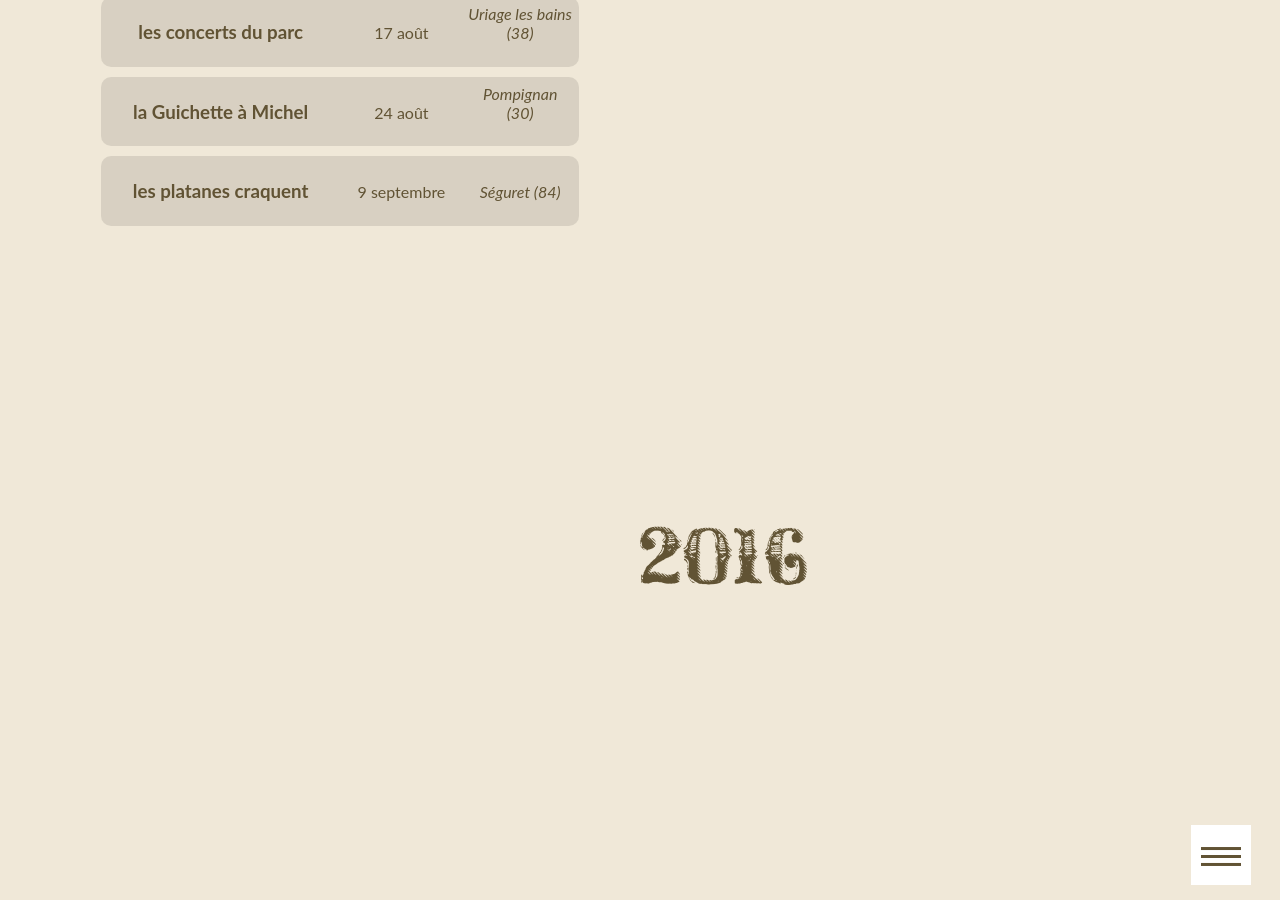
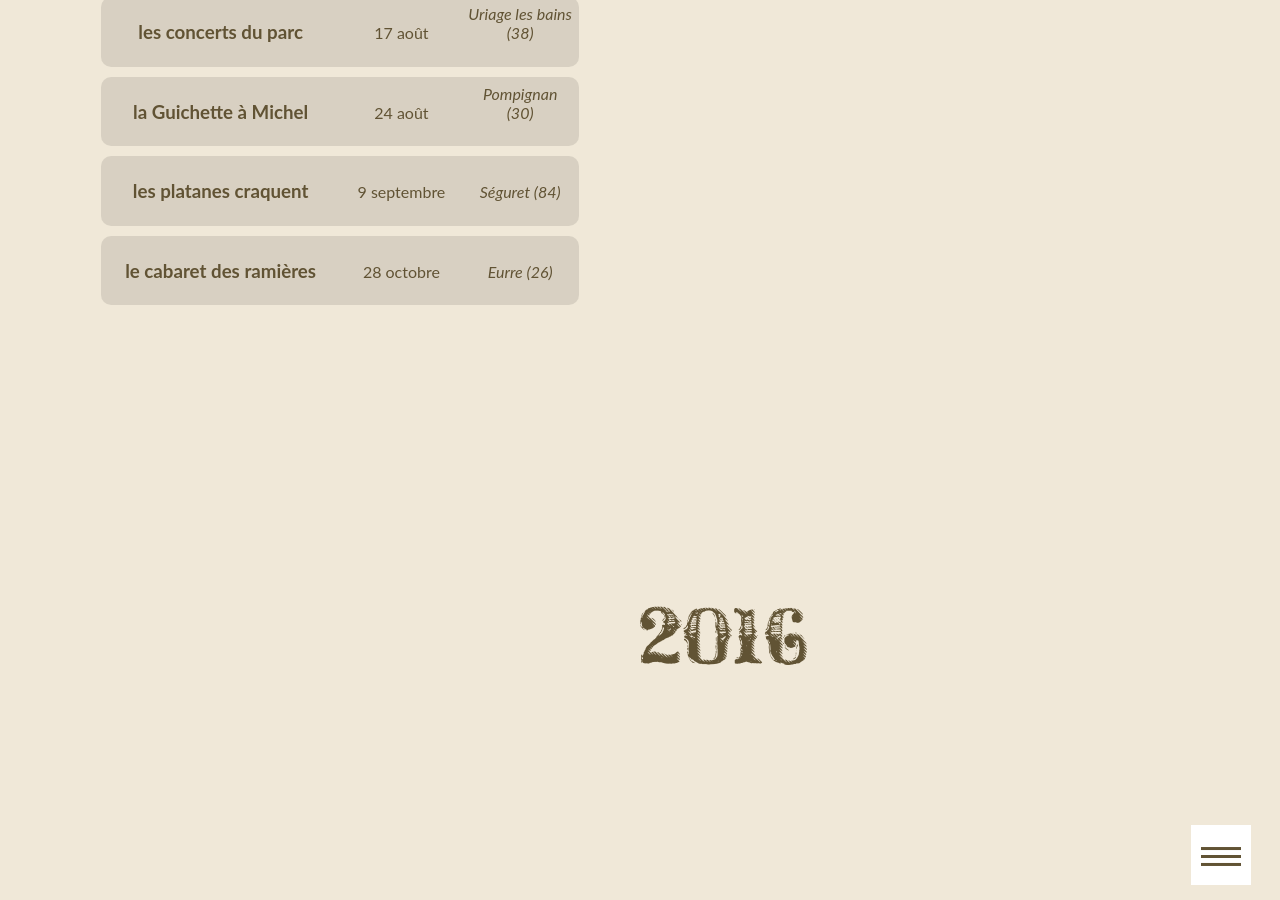
Before and after one commit to ftmftrs/ftmftrs.github.io, a Jekyll site: the page built from concert/index.html, in a window 1280 px wide and 900 px high, scrolled down 2177 px. Built offline with Jekyll 4.4.1, drawn with Linux system fonts in a browser that asks for light colours; Markdown is read by kramdown in place of the engine named in the settings; comment, search, counter and statistics services are not loaded.

Commit message:
Create concerts.yml

```diff
--- a/_data/concerts.yml
+++ b/_data/concerts.yml
@@ -65,6 +65,10 @@
     - title: les platanes craquent
       date: 9 septembre
       address: Séguret (84)
+
+    - title: le cabaret des ramières
+      date: 28 octobre
+      address: Eurre (26)
 
 - name: 2016
   dates:
```
